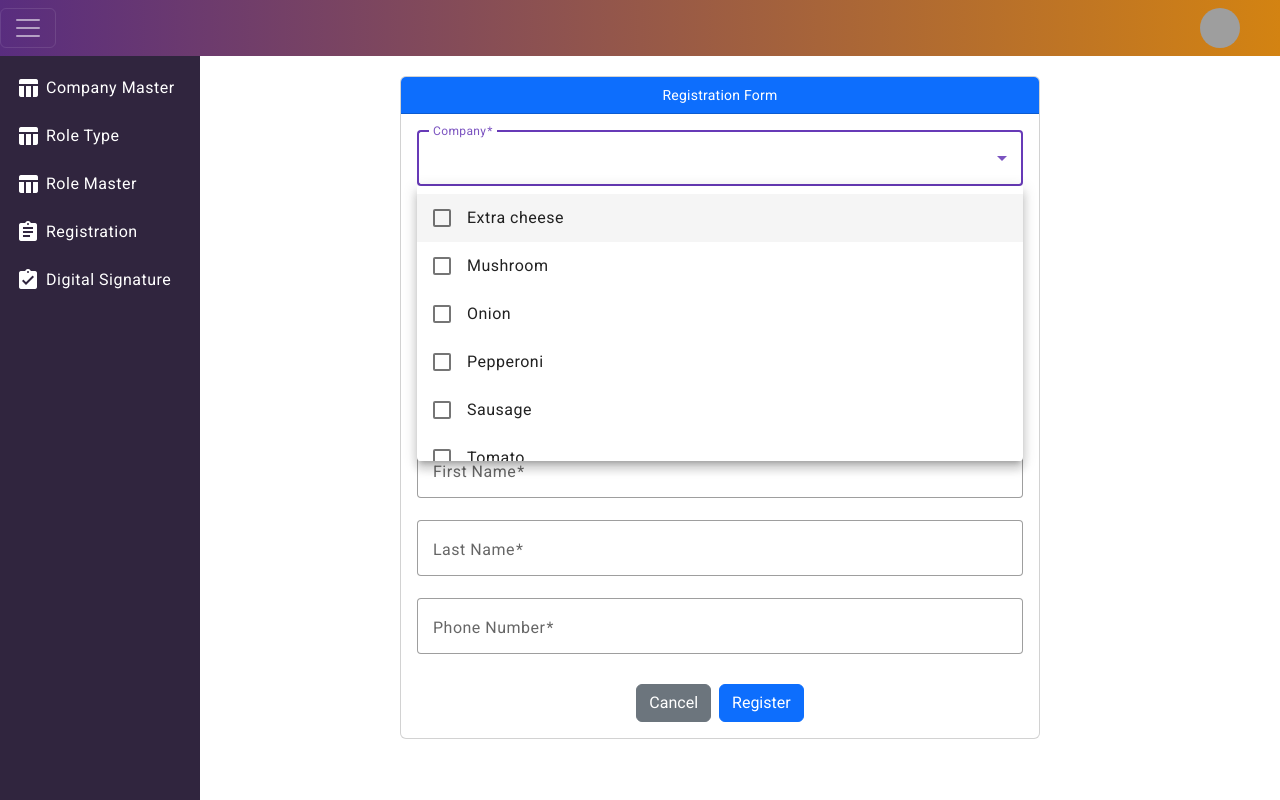
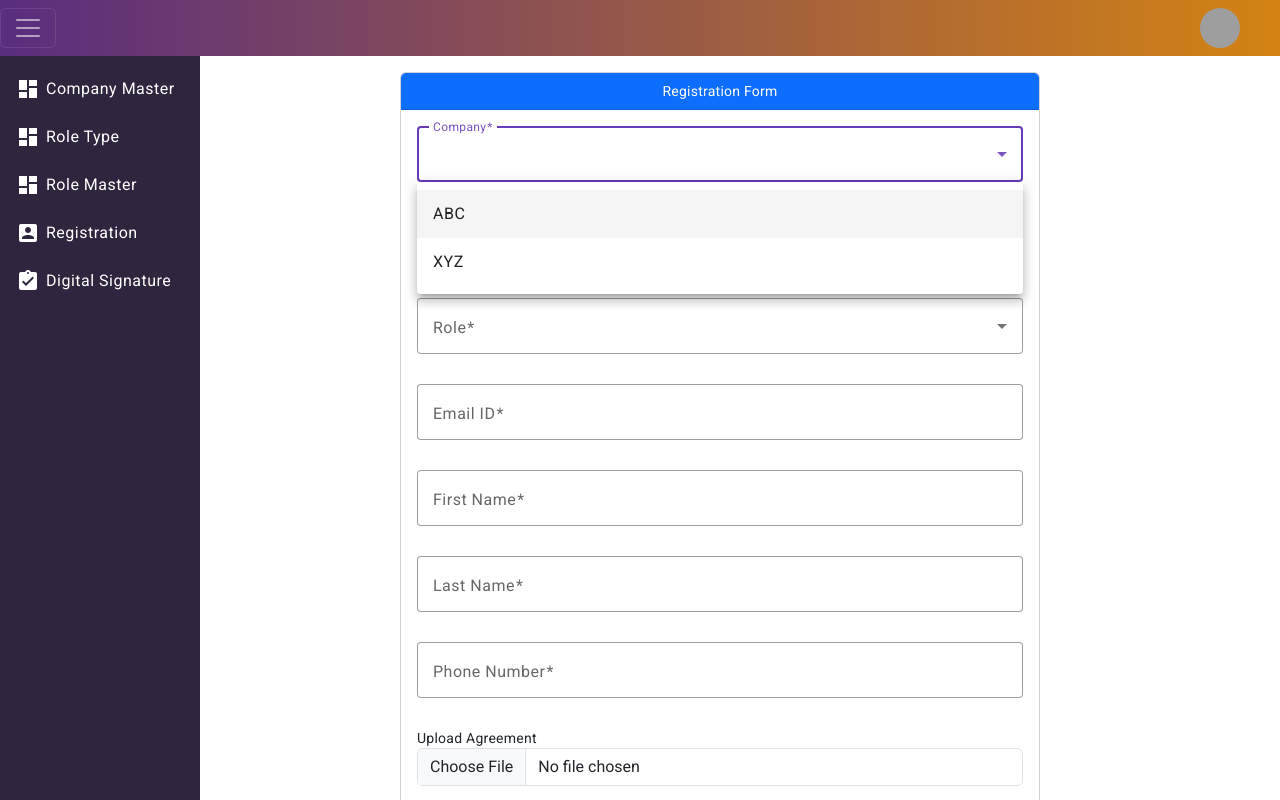
Before and after one commit to utcl2633/utcl, an Angular app: page /user-registration in a window 1280 px wide. Both pictures are taken after a click on the element 720 px from the left and 158 px from the top of the page. Shown: the top 800 px of the page. Built offline with nearby package versions, Linux system fonts and the light colour scheme; grey boxes are pictures that could not be loaded.

Commit message:
Added registration form

```diff
--- a/package.json
+++ b/package.json
@@ -24,6 +24,7 @@
     "@angular/router": "^17.1.0",
     "@angular/ssr": "^17.1.2",
     "@ng-bootstrap/ng-bootstrap": "^16.0.0",
+    "ag-grid-angular": "^31.1.1",
     "bootstrap": "^5.3.3",
     "express": "^4.18.2",
     "rxjs": "~7.8.0",
--- a/src/app/app.component.html
+++ b/src/app/app.component.html
@@ -1,7 +1,7 @@
 <app-dashboard></app-dashboard>
 <div class="wrapper d-flex">
   <app-side-nav></app-side-nav>
-  <div class="w-100 mt-60">
+  <div class="w-100">
     <router-outlet></router-outlet>
   </div>
 </div>
--- a/src/app/components/dashboard/dashboard.component.html
+++ b/src/app/components/dashboard/dashboard.component.html
@@ -1,4 +1,4 @@
-<nav class="navbar navbar-dark bg-color position-fixed w-100">
+<nav class="navbar navbar-dark bg-color w-100">
   <app-header></app-header>
   <img
     src="https://www.w3schools.com/howto/img_avatar.png"
--- a/src/app/components/role-type/role-type.component.html
+++ b/src/app/components/role-type/role-type.component.html
@@ -1 +1 @@
-<div>ndkjasdlsjl</div>
+<div>ndkjasdlsjlsssssssssssssssssssssssssssssssssssssssssss</div>
--- a/src/app/components/side-nav/side-nav.component.css
+++ b/src/app/components/side-nav/side-nav.component.css
@@ -76,3 +76,7 @@ hr {
 .side-bar {
   top: 55px;
 }
+
+.mt-250 {
+  margin-bottom: 250px;
+}
--- a/src/app/components/side-nav/side-nav.component.html
+++ b/src/app/components/side-nav/side-nav.component.html
@@ -1,30 +1,30 @@
 <nav
   id="sidebar"
-  class="navbar-dark bg-color position-fixed side-bar"
+  class="navbar-dark bg-color side-bar mt-250"
   [ngClass]="{'hidden': sideNavService.hideSideNav }"
 >
   <mat-nav-list>
     <a mat-list-item [routerLink]="'/company-master'">
       <span class="entry">
-        <mat-icon class="link-icon">table_chart</mat-icon>
+        <mat-icon class="link-icon">dashboard</mat-icon>
         <span class="link-details">Company Master</span>
       </span>
     </a>
     <a mat-list-item [routerLink]="'/role-type'">
       <span class="entry">
-        <mat-icon class="link-icon">table_chart</mat-icon>
+        <mat-icon class="link-icon">dashboard</mat-icon>
         <span class="link-details">Role Type</span>
       </span>
     </a>
     <a mat-list-item [routerLink]="'/role-master'">
       <span class="entry">
-        <mat-icon class="link-icon">table_chart</mat-icon>
+        <mat-icon class="link-icon">dashboard</mat-icon>
         <span class="link-details">Role Master</span>
       </span>
     </a>
     <a mat-list-item [routerLink]="'/user-registration'">
       <span class="entry">
-        <mat-icon class="link-icon">assignment</mat-icon>
+        <mat-icon class="link-icon">account_box</mat-icon>
         <span class="link-details">Registration</span>
       </span>
     </a>
--- a/src/app/components/user-registration/user-registration.component.css
+++ b/src/app/components/user-registration/user-registration.component.css
@@ -10,3 +10,9 @@
   position: absolute;
   left: 30%;
 }
+
+.invalid-feedback {
+  color: red;
+  font-size: 12px;
+  display: block;
+}
--- a/src/app/components/user-registration/user-registration.component.html
+++ b/src/app/components/user-registration/user-registration.component.html
@@ -4,29 +4,32 @@
   </div>
   <div class="card-body">
     <form [formGroup]="registerForm" (ngSubmit)="onSubmit(registerForm)">
-      <div class="form-group">
+      <div class="form-group mb-2">
         <mat-form-field appearance="outline" class="w-100">
           <mat-label>Company</mat-label>
-          <mat-select formControlName="company" multiple [ngClass]="{ 'is-invalid': submitted && f['company'].errors }">
-            <mat-select-trigger>
-              {{f['company'].value?.[0] || ''}} @if ((f['company'].value?.length
-              || 0) > 1) {
-              <span class="example-additional-selection">
-                (+{{(f['company'].value?.length || 0) - 1}}
-                {{f['company'].value?.length === 2 ? 'other' : 'others'}})
-              </span>
-              }
-            </mat-select-trigger>
-            @for (item of companyList; track item) {
-            <mat-option [value]="item">{{item}}</mat-option>
+          <mat-select
+            formControlName="company"
+            [ngClass]="{ 'is-invalid': submitted && f['company'].errors }"
+          >
+            @for (item of companyMasterMock; track item.id) {
+            <mat-option [value]="item.name">{{item.name}}</mat-option>
             }
           </mat-select>
+          @if(f['company'].errors?.['required'] && f['company'].touched){
+          <mat-error>
+            Please select a Company.
+          </mat-error>
+          }
         </mat-form-field>
       </div>
-      <div class="form-group">
+      <div class="form-group mb-2">
         <mat-form-field appearance="outline" class="w-100">
-          <mat-label>Toppings</mat-label>
-          <mat-select formControlName="region" multiple [ngClass]="{ 'is-invalid': submitted && f['region'].errors }">
+          <mat-label>Region</mat-label>
+          <mat-select
+            formControlName="region"
+            multiple
+            [ngClass]="{ 'is-invalid': submitted && f['region'].errors }"
+          >
             <mat-select-trigger>
               {{f['region'].value?.[0] || ''}} @if ((f['region'].value?.length
               || 0) > 1) {
@@ -36,23 +39,50 @@
               </span>
               }
             </mat-select-trigger>
-            @for (item of companyList; track item) {
-            <mat-option [value]="item">{{item}}</mat-option>
+            @for (item of regionMock; track item.id) {
+            <mat-option [value]="item.regionName"
+              >{{item.regionName}}</mat-option
+            >
             }
           </mat-select>
+          @if(f['region'].errors?.['required'] && f['region'].touched){
+          <mat-error>
+            Please select at-least one Region.
+          </mat-error>
+          }
         </mat-form-field>
       </div>
-      <div class="form-group">
+      <div class="form-group mb-2">
         <mat-form-field appearance="outline" class="w-100">
           <mat-label>Role</mat-label>
-          <mat-select formControlName="role" [ngClass]="{ 'is-invalid': submitted && f['role'].errors }">
-            @for (item of companyList; track item) {
-            <mat-option [value]="item">{{item}}</mat-option>
+          <mat-select
+            formControlName="role"
+            multiple
+            [ngClass]="{ 'is-invalid': submitted && f['role'].errors }"
+          >
+            <mat-select-trigger>
+              {{f['role'].value?.[0] || ''}} @if ((f['role'].value?.length || 0)
+              > 1) {
+              <span class="example-additional-selection">
+                (+{{(f['role'].value?.length || 0) - 1}}
+                {{f['role'].value?.length === 2 ? 'other' : 'others'}})
+              </span>
+              }
+            </mat-select-trigger>
+            @for (item of roleType; track item.id) {
+            <mat-option [value]="item.rollTypeName"
+              >{{item.rollTypeName}}</mat-option
+            >
             }
           </mat-select>
+          @if(f['role'].errors?.['required'] && f['role'].touched){
+          <mat-error>
+            Please select at-least one Role.
+          </mat-error>
+          }
         </mat-form-field>
       </div>
-      <div class="form-group">
+      <div class="form-group mb-2">
         <mat-form-field appearance="outline" class="w-100">
           <mat-label>Email ID</mat-label>
           <input
@@ -63,9 +93,14 @@
             [ngClass]="{ 'is-invalid': submitted && f['email'].errors }"
             placeholder="Enter your email"
           />
+          @if(f['email'].errors?.['required'] && f['email'].touched){
+          <mat-error>
+            Please Enter Email ID.
+          </mat-error>
+          }
         </mat-form-field>
       </div>
-      <div class="form-group">
+      <div class="form-group mb-2">
         <mat-form-field appearance="outline" class="w-100">
           <mat-label>First Name</mat-label>
           <input
@@ -76,9 +111,14 @@
             [ngClass]="{ 'is-invalid': submitted && f['firstName'].errors }"
             placeholder="Enter your First Name"
           />
+          @if(f['firstName'].errors?.['required'] && f['firstName'].touched){
+          <mat-error>
+            Please Enter First Name.
+          </mat-error>
+          }
         </mat-form-field>
       </div>
-      <div class="form-group">
+      <div class="form-group mb-2">
         <mat-form-field appearance="outline" class="w-100">
           <mat-label>Last Name</mat-label>
           <input
@@ -89,9 +129,14 @@
             [ngClass]="{ 'is-invalid': submitted && f['lastName'].errors }"
             placeholder="Enter your Last Name"
           />
+          @if(f['lastName'].errors?.['required'] && f['lastName'].touched){
+          <mat-error>
+            Please Enter Last Name.
+          </mat-error>
+          }
         </mat-form-field>
       </div>
-      <div class="form-group">
+      <div class="form-group mb-2">
         <mat-form-field appearance="outline" class="w-100">
           <mat-label>Phone Number</mat-label>
           <input
@@ -102,9 +147,32 @@
             [ngClass]="{ 'is-invalid': submitted && f['phNumber'].errors }"
             placeholder="Enter your Phone Number"
           />
+          @if(f['phNumber'].errors?.['required'] && f['phNumber'].touched){
+          <mat-error>
+            Please Enter Phone Number.
+          </mat-error>
+          }
         </mat-form-field>
       </div>
-      <div class="text-center mt-2">
+      <div class="form-group mb-2">
+        <label>Upload Agreement</label>
+        <input
+          type="file"
+          formControlName="file"
+          class="form-control"
+          (change)="handleFileInput($event.target)"
+        />
+        @if(f['file'].errors?.['extensionFile'] && f['file'].touched){
+        <div class="invalid-feedback">
+          File doesn't have a valid format.
+        </div>
+        } @else if(f['file'].errors?.['invalidSize'] && f['file'].touched){
+        <div class="invalid-feedback">
+          File size should not exceed 2 mb.
+        </div>
+        }
+      </div>
+      <div class="text-center mt-4">
         <button class="btn btn-secondary" type="reset" (click)="onReset()">
           Cancel
         </button>
--- a/src/app/components/user-registration/user-registration.component.ts
+++ b/src/app/components/user-registration/user-registration.component.ts
@@ -1,40 +1,140 @@
-import { CommonModule } from '@angular/common';
-import { Component } from '@angular/core';
-import { FormBuilder, FormGroup, FormsModule, ReactiveFormsModule, Validators } from '@angular/forms';
-import { MatCardModule } from '@angular/material/card';
-import { MatFormFieldModule } from '@angular/material/form-field';
-import { MatIconModule } from '@angular/material/icon';
-import { MatInputModule } from '@angular/material/input';
-import { MatSelectModule } from '@angular/material/select';
+import { CommonModule } from "@angular/common";
+import { Component } from "@angular/core";
+import {
+  FormBuilder,
+  FormGroup,
+  FormsModule,
+  ReactiveFormsModule,
+  Validators,
+} from "@angular/forms";
+import { MatCardModule } from "@angular/material/card";
+import { MatFormFieldModule } from "@angular/material/form-field";
+import { MatIconModule } from "@angular/material/icon";
+import { MatInputModule } from "@angular/material/input";
+import { MatSelectModule } from "@angular/material/select";
 
 @Component({
-  selector: 'app-user-registration',
+  selector: "app-user-registration",
   standalone: true,
-  imports: [MatCardModule, MatIconModule, FormsModule, ReactiveFormsModule, CommonModule, MatFormFieldModule, MatInputModule, MatSelectModule],
-  templateUrl: './user-registration.component.html',
-  styleUrl: './user-registration.component.css'
+  imports: [
+    MatCardModule,
+    MatIconModule,
+    FormsModule,
+    ReactiveFormsModule,
+    CommonModule,
+    MatFormFieldModule,
+    MatInputModule,
+    MatSelectModule,
+  ],
+  templateUrl: "./user-registration.component.html",
+  styleUrl: "./user-registration.component.css",
 })
 export class UserRegistrationComponent {
-
   registerForm!: FormGroup;
   submitted = false;
-  companyList: string[] = ['Extra cheese', 'Mushroom', 'Onion', 'Pepperoni', 'Sausage', 'Tomato'];
+  companyList: string[] = [
+    "Extra cheese",
+    "Mushroom",
+    "Onion",
+    "Pepperoni",
+    "Sausage",
+    "Tomato",
+  ];
+  allowedFileExtensions = [
+    "pdf",
+    "xls",
+    "xlsx",
+    "ppt",
+    "pptx",
+    "doc",
+    "docx",
+    "txt",
+  ];
 
   constructor(private formBuilder: FormBuilder) {}
 
+  companyMasterMock = [
+    {
+      id: "1",
+      name: "ABC",
+      domain: "",
+      address: "Hyderabad",
+      phone: "+91 11111111",
+    },
+    {
+      id: "2",
+      name: "XYZ",
+      domain: "",
+      address: "Mumbai",
+      phone: "+91 11111111",
+    },
+  ];
+
+  regionMock = [
+    {
+      id: "1",
+      regionName: "United State of America",
+    },
+    {
+      id: "2",
+      regionName: "INDIA",
+    },
+    {
+      id: "3",
+      regionName: "JAPAN",
+    },
+  ];
+
+  roleType = [
+    {
+      id: "1",
+      rollTypeName: "A",
+      description: "This is role A",
+    },
+    {
+      id: "2",
+      rollTypeName: "B",
+      description: "This is role B",
+    },
+    {
+      id: "3",
+      rollTypeName: "C",
+      description: "This is role C",
+    },
+  ];
+
+  RoleMaster = [
+    {
+      id: "1",
+      rollType: {
+        id: "11",
+        rollTypeName: "A",
+        description: "This is role A",
+      },
+      rollName: "Test1",
+    },
+    {
+      id: "2",
+      rollType: {
+        id: "12",
+        rollTypeName: "B",
+        description: "This is role B",
+      },
+      rollName: "Test2",
+    },
+  ];
+
   ngOnInit() {
-    this.registerForm = this.formBuilder.group(
-      {
-        company: ['', Validators.required],
-        region: ['', Validators.required],
-        role: ['', Validators.required],
-        email: ['', [Validators.required, Validators.email]],
-        firstName: ['', Validators.required],
-        lastName: ['', Validators.required],
-        phNumber: ['', Validators.required]
-      },
-
-    );
+    this.registerForm = this.formBuilder.group({
+      company: ["", Validators.required],
+      region: ["", Validators.required],
+      role: ["", Validators.required],
+      email: ["", [Validators.required, Validators.email]],
+      firstName: ["", Validators.required],
+      lastName: ["", Validators.required],
+      phNumber: ["", Validators.required],
+      file: [""],
+    });
   }
 
   get f() {
@@ -42,6 +142,7 @@ export class UserRegistrationComponent {
   }
 
   onSubmit(form: any) {
+    this.registerForm.markAllAsTouched();
     this.submitted = true;
 
     if (this.registerForm.invalid) {
@@ -49,7 +150,7 @@ export class UserRegistrationComponent {
     }
 
     alert(
-      'SUCCESS!! :-)\n\n' + JSON.stringify(this.registerForm.value, null, 4)
+      "SUCCESS!! :-)\n\n" + JSON.stringify(this.registerForm.value, null, 4)
     );
   }
 
@@ -58,4 +159,15 @@ export class UserRegistrationComponent {
     this.registerForm.reset();
   }
 
+  handleFileInput(target: any) {
+    this.registerForm.value.file = target.files.item(0);
+    const ext = this.registerForm.value.file.name.substring(
+      this.registerForm.value.file.name.lastIndexOf(".") + 1
+    );
+    if (this.registerForm?.value?.file?.size > 2000000) {
+      this.registerForm.controls["file"].setErrors({ invalidSize: true });
+    } else if (!this.allowedFileExtensions.includes(ext.toLowerCase())) {
+      this.registerForm.controls["file"].setErrors({ extensionFile: true });
+    }
+  }
 }
```
Also changed, not shown: 1 other file (tests, documents, lock files or other folders).
